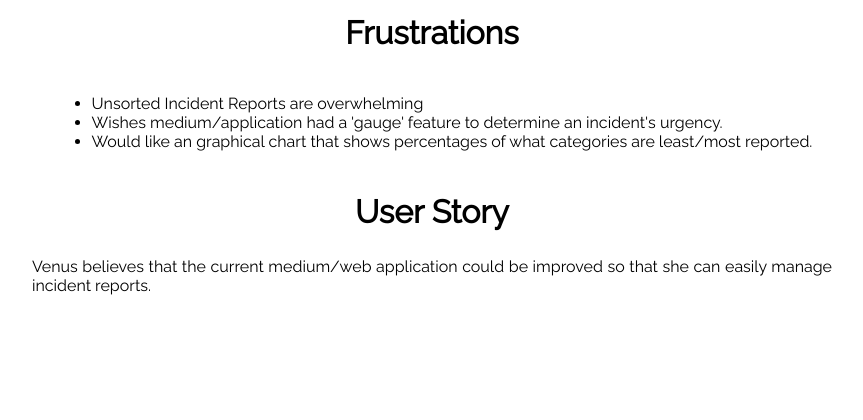
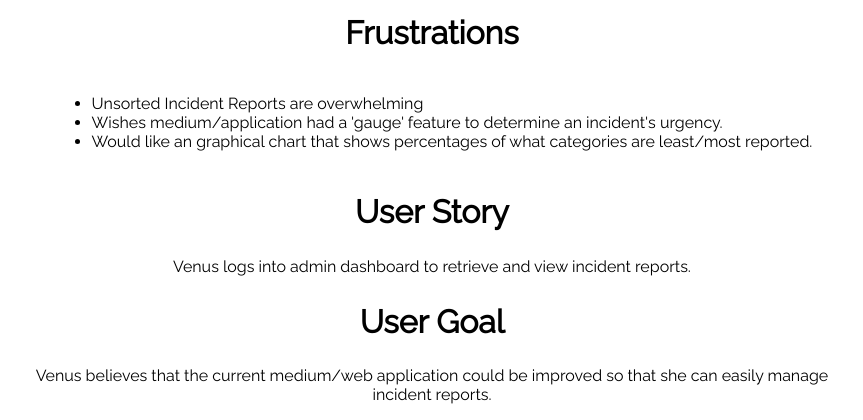
Before and after one commit to Koriganp/infrastructure, a PHP site: page /epic/venus.php in a window 1280 px wide. Shown: the part 1059-1479 px from the top of the page, without its empty margins (208-1071 px from the left). Before the commit the page ends 1370 px from the top, so only its background shows below. Run offline with PHP 8.4, Linux system fonts and the light colour scheme.

Commit message:
added user story and goal

```diff
--- a/epic/venus.php
+++ b/epic/venus.php
@@ -31,7 +31,9 @@
 				<li>Would like an graphical chart that shows percentages of what categories are least/most reported.</li>
 			</ul>
 			<h2>User Story</h2>
-			<p>Venus believes that the current medium/web application could be improved
+			<p class = "story">Venus logs into admin dashboard to retrieve and view incident reports.</p>
+			<h2>User Goal</h2>
+			<p class = "story">Venus believes that the current medium/web application could be improved
 				so that she can easily manage incident reports.</p>
 		</div>
 	</body>
```
